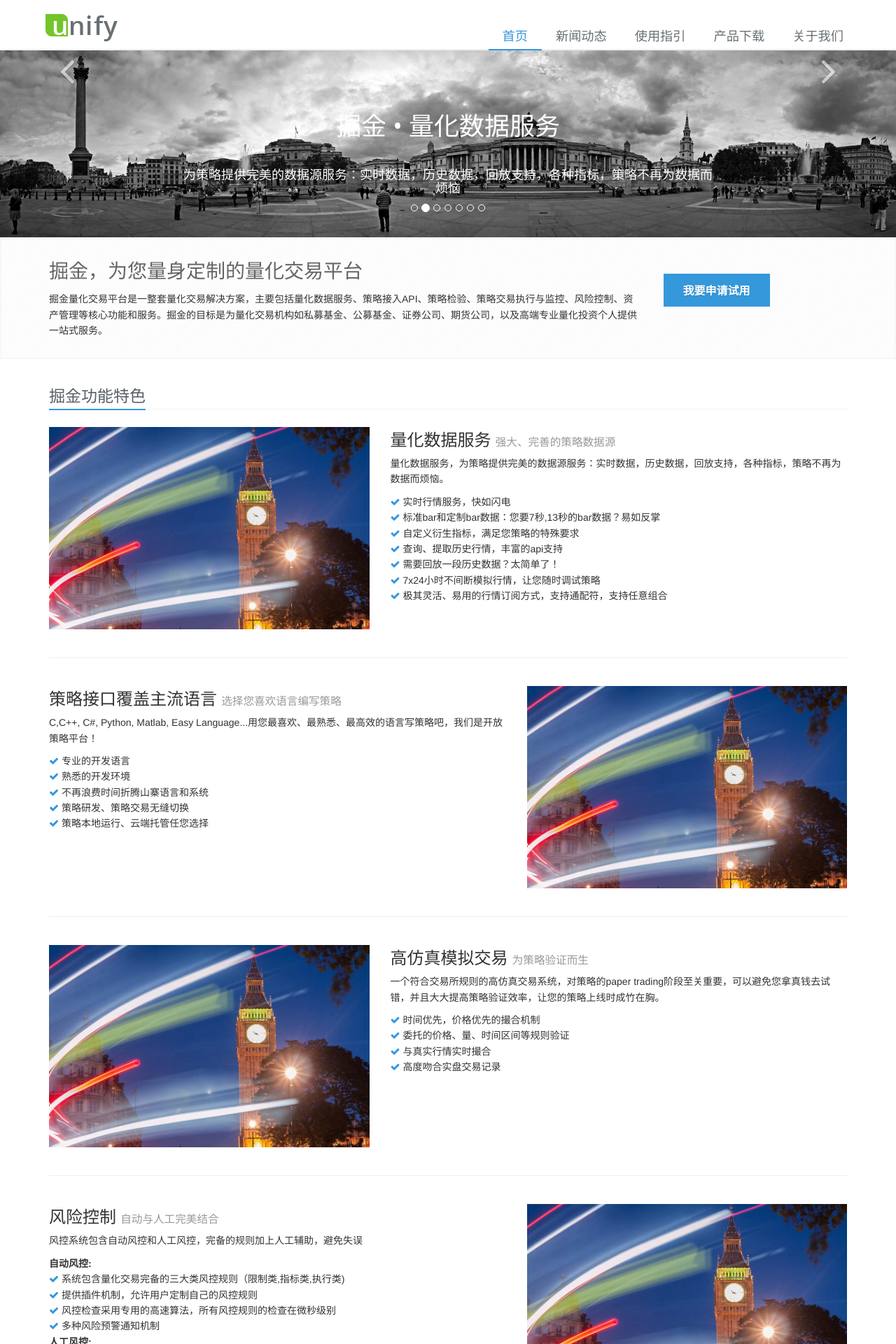
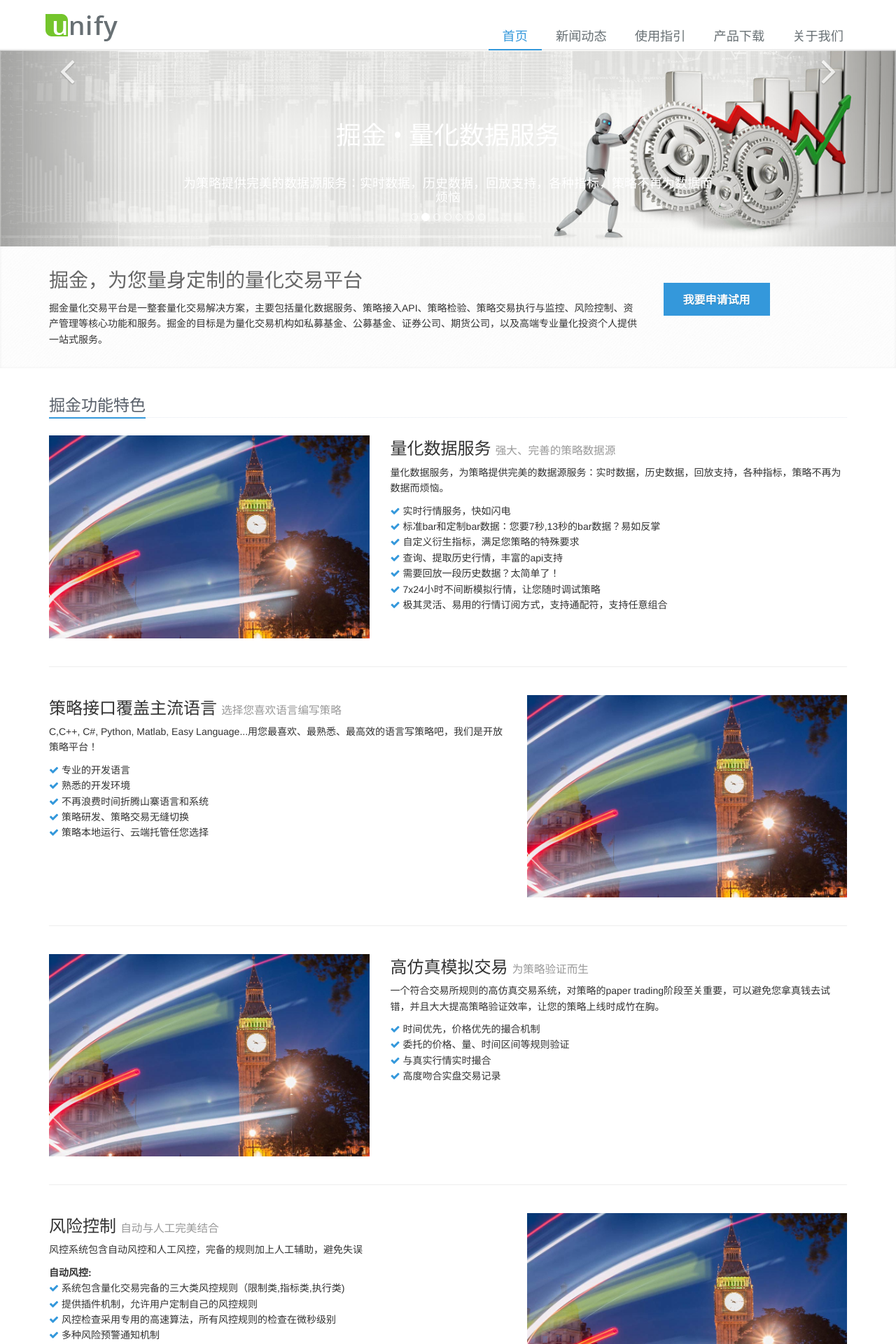
Before and after one commit to ongbe/site, a Jekyll site: the page built from index.html, in a window 1280 px wide. Shown: the top 1920 px of the page at 70% size. Built offline with Jekyll 4.4.1, drawn with Linux system fonts in a browser that asks for light colours; Markdown is read by kramdown in place of the engine named in the settings; comment, search, counter and statistics services are not loaded.

Commit message:
add slider images

```diff
--- a/index.html
+++ b/index.html
@@ -21,7 +21,7 @@ overview: true
     <!--Wrapper for slides-->
     <div class="carousel-inner">
       <div class="item active">
-        <img src="{{ site.baseurl }}/images/sliders/bg.jpg" alt="">
+        <img src="{{ site.baseurl }}/images/sliders/1.jpg" alt="">
         <div class="carousel-caption">
           <h1>掘金 • 量化交易平台</h1>
           <div class="margin-bottom-40"></div>
@@ -35,7 +35,7 @@ overview: true
         </div>
       </div>
       <div class="item ">
-        <img src="{{ site.baseurl }}/images/sliders/bg.jpg" alt="">
+        <img src="{{ site.baseurl }}/images/sliders/2.jpg" alt="">
         <div class="carousel-caption">
           <h1>掘金 • 量化数据服务</h1>
           <div class="margin-bottom-40"></div>
```
Also changed, not shown: images/sliders/1.jpg (added), images/sliders/2.jpg (added).
